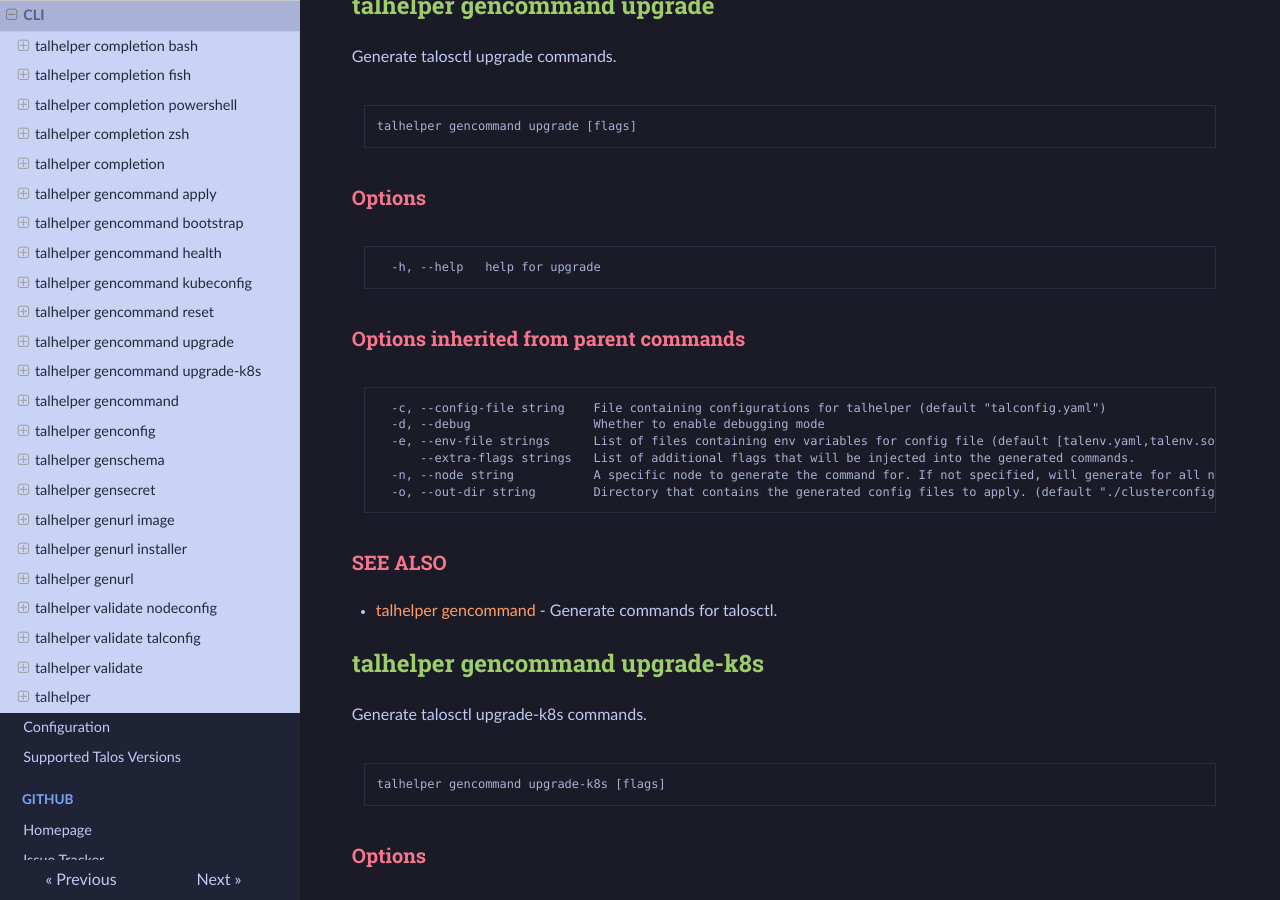
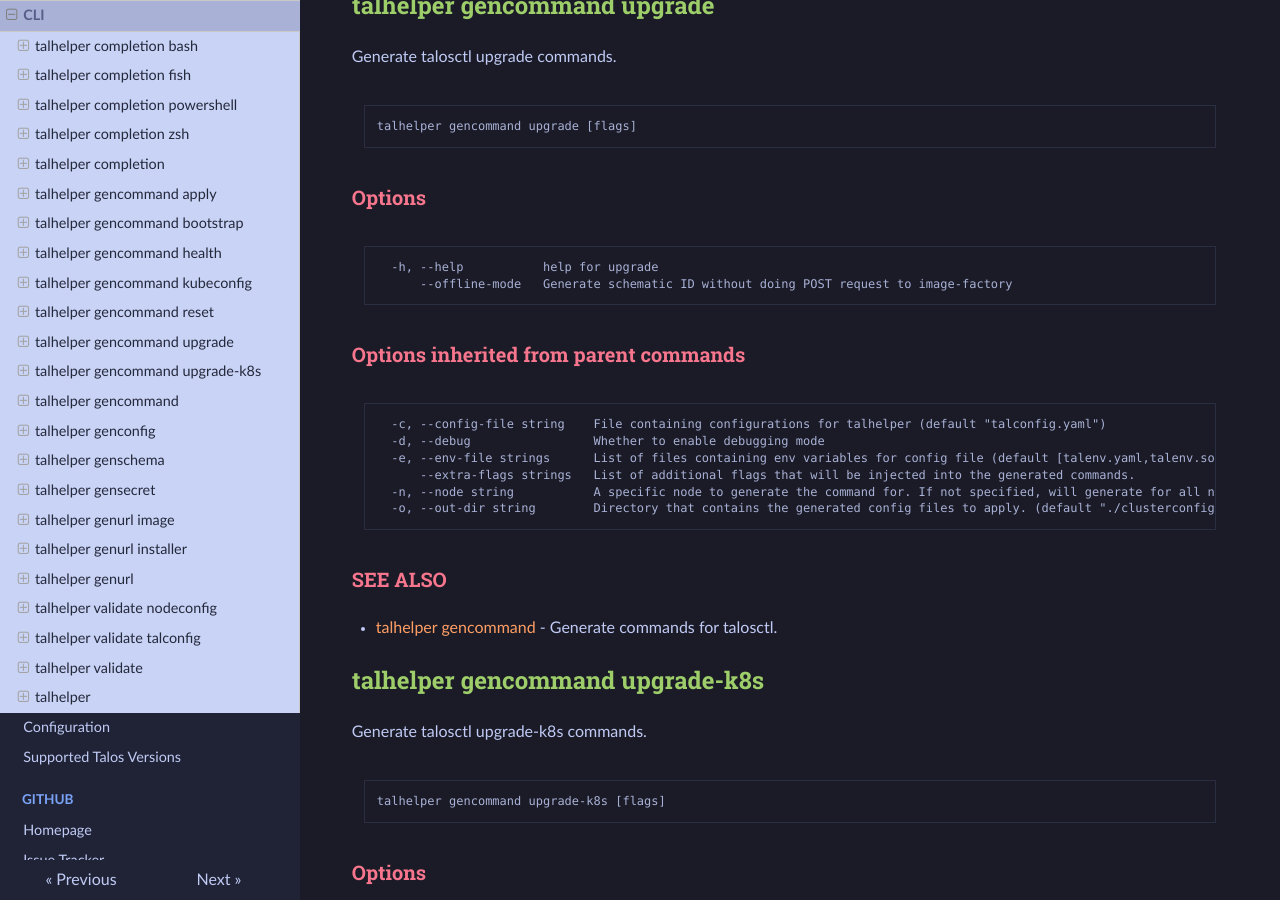
Before and after one commit to budimanjojo/talhelper, an MkDocs documentation site: the page built from docs/docs/reference/cli.md, in a window 1280 px wide and 900 px high, scrolled down 8669 px. Built offline with MkDocs 1.6.1, drawn with Linux system fonts in a browser that asks for light colours.

Commit message:
docs: update CLI reference documentation (#1356)
Co-authored-by: budimanjojo-bot <111944664+budimanjojo-bot[bot]@users.noreply.github.com>

````diff
--- a/docs/docs/reference/cli.md
+++ b/docs/docs/reference/cli.md
@@ -363,7 +363,8 @@ talhelper gencommand upgrade [flags]
 ### Options
 
 ```
-  -h, --help   help for upgrade
+  -h, --help           help for upgrade
+      --offline-mode   Generate schematic ID without doing POST request to image-factory
 ```
 
 ### Options inherited from parent commands
````
